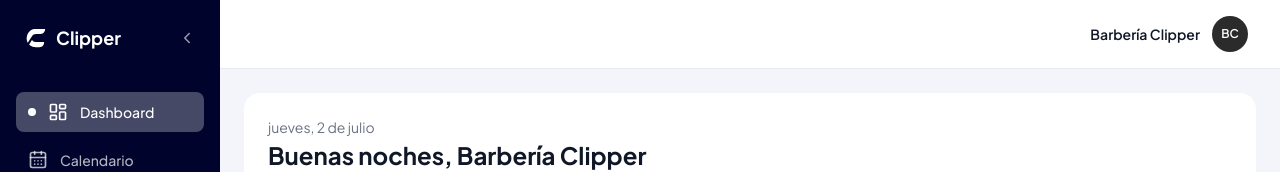
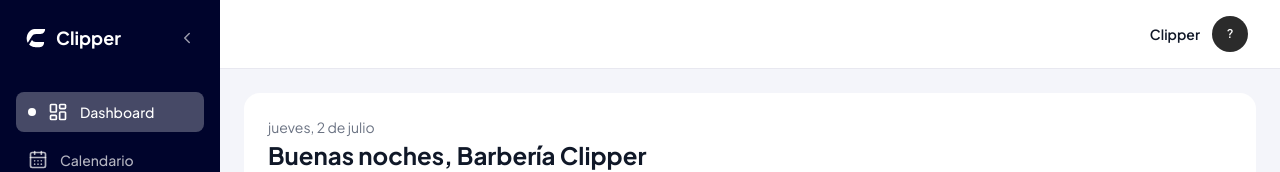
Before and after one commit to AndresRios123/Clipper-frontend, a React (Vite) app: page /dashboard in a window 1280 px wide. Shown: the top 172 px of the page. Built offline with nearby package versions, Linux system fonts and the light colour scheme; sample sign-in values are in the browser's storage.

Commit message:
feat: mostrar datos reales del usuario en el header del dashboard

```diff
--- a/src/components/SideBar/Dashboardheader.tsx
+++ b/src/components/SideBar/Dashboardheader.tsx
@@ -1,20 +1,37 @@
-type DashboardHeaderProps = {
-  businessName?: string;
-  userInitials?: string;
-};
+// ===============================================
+// Dashboardheader.tsx - Encabezado del dashboard
+// ===============================================
+// Muestra el nombre de la barbería (o del usuario)
+// y las iniciales del usuario autenticado, obtenidos
+// desde AuthContext en lugar de valores hardcodeados.
+// ===============================================
 
-const DashboardHeader = ({
-  businessName = "Barbería Clipper",
-  userInitials = "BC",
-}: DashboardHeaderProps) => {
+import { useAuth } from "../../context/AuthContext";
+
+const DashboardHeader = () => {
+  const { user } = useAuth();
+
+  // Nombre a mostrar: si el usuario tiene barbería (porque es admin
+  // y se registró con registerOwner), mostramos el nombre de la
+  // barbería. Si no, mostramos el nombre del usuario.
+  const displayName = user?.barberia?.nombre || user?.nombre || "Clipper";
+
+  // Iniciales: primera letra del nombre y del apellido (si tiene).
+  // Ej: "Juan Pérez" → "JP", "Admin" → "A"
+  const initials = (user?.nombre ?? "")
+    .split(" ")
+    .map((p) => p.charAt(0).toUpperCase())
+    .join("")
+    .slice(0, 2) || "?";
+
   return (
     <header className="w-full bg-white px-8 py-4 flex items-center justify-end gap-3 border-b border-border">
       <span className="text-sm font-semibold text-gray-900">
-        {businessName}
+        {displayName}
       </span>
       <div className="w-9 h-9 rounded-full bg-[#2B2B2B] flex items-center justify-center flex-shrink-0">
         <span className="text-white text-xs font-semibold">
-          {userInitials}
+          {initials}
         </span>
       </div>
     </header>
```
